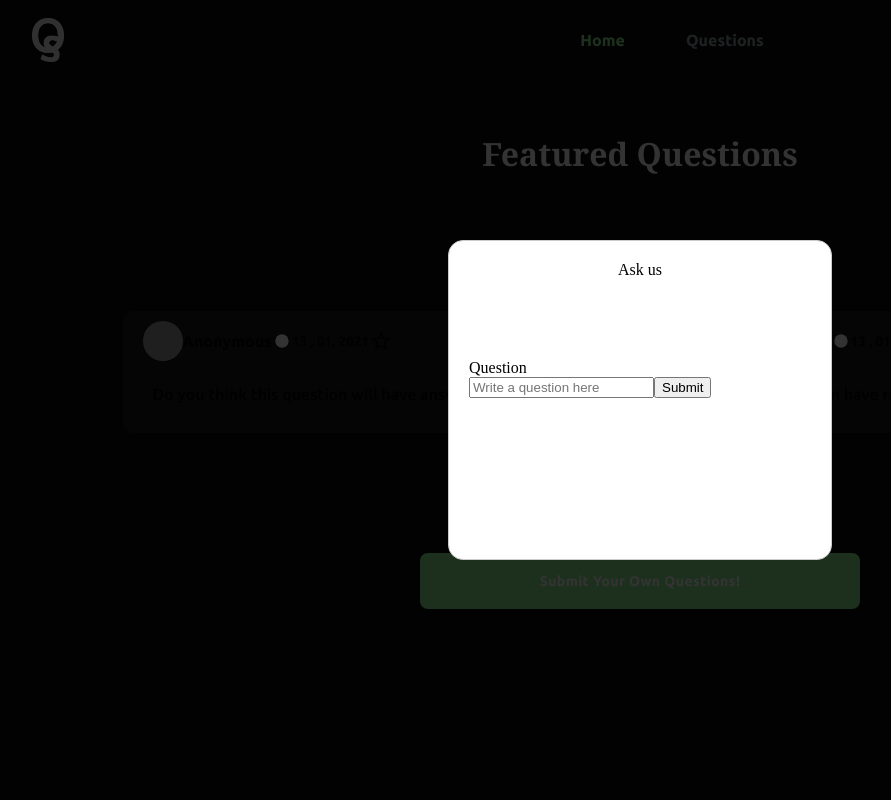
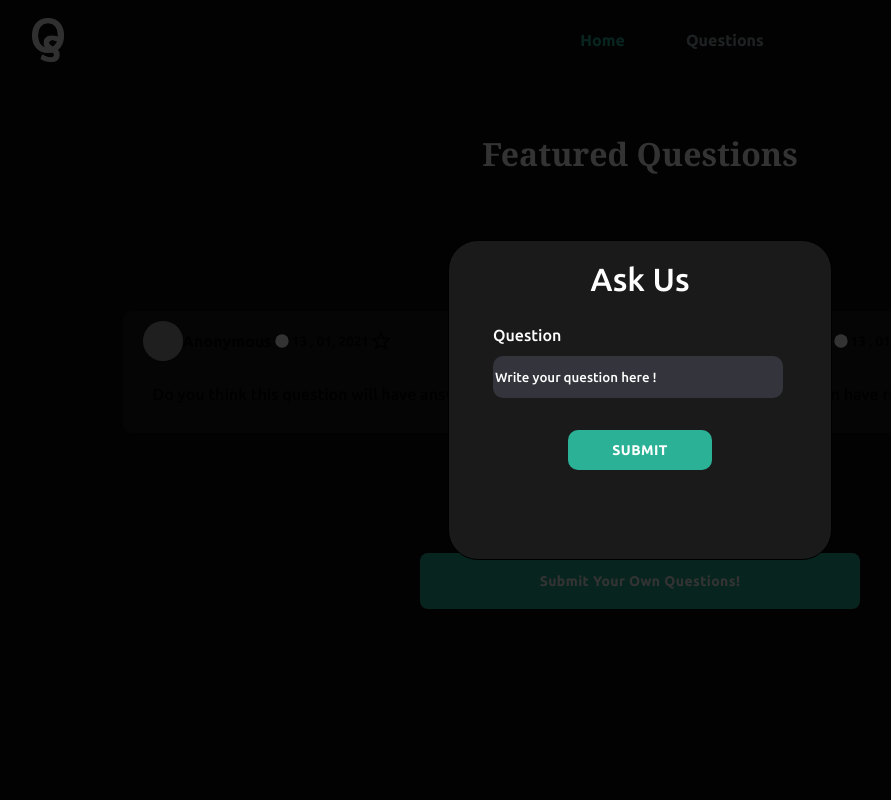
Before and after one commit to GabrielMarisescu/Kyus, a React (Create React App) app: page / in a window 1280 px wide. Both pictures are taken after a click on the button "Submit Your Own Questions!". Shown: the top 800 px of the page, without its empty margins (0-891 px from the left). Built offline with nearby package versions, Linux system fonts and the light colour scheme; grey boxes are pictures that could not be loaded.

Commit message:
working on modal

```diff
--- a/src/About.css
+++ b/src/About.css
@@ -23,19 +23,14 @@
   justify-content: center;
 }
 
-.About__Under {
-  margin-top: 7vh;
-  display: flex;
-  justify-content: center;
-}
-
 .About__P1,
 .About__P2 {
   font-size: 2.5vh;
-  margin: 20px;
-  padding-left: 20px;
-  padding-right: 20px;
-  color: white;
+  margin: 40px;
+  padding-bottom: 3vh;
+  padding-left: 15vh;
+  padding-right: 10vh;
+  color: #ffffff;
 }
 
 .About__P1 {
--- a/src/About.js
+++ b/src/About.js
@@ -6,11 +6,8 @@ function About() {
         <div className="About">
             <div className="About__Text">About Qs</div>
             <div className="About__Main">
-                <p className="About__P1">Qs is a platform for asking any type of question and polls.Words words words and more words</p>
-                <p className="About__P2">This paragraph contains amazing knowlege, please read with caution, also have a great day</p>
-            </div>
-            <div className="About__Under">
-               Made with MongoDB, Express, React, Node.
+                <p className="About__P1">Lorem ipsum dolor sit amet, consectetur adipiscing elit. Curabitur nisi nulla, consequat a ultrices ac, convallis ut metus. Donec consectetur eros id suscipit pharetra. Aliquam elementum, orci sed egestas posuere, justo mi hendrerit massa, nec maximus mi nibh id ligula.</p>
+                <p className="About__P2">Lorem ipsum dolor sit amet, consectetur adipiscing elit. Curabitur nisi nulla, consequat a ultrices ac, convallis ut metus. Donec consectetur eros id suscipit pharetra. Aliquam elementum, orci sed egestas posuere, justo mi hendrerit massa, nec maximus mi nibh id ligula.</p>
             </div>
 
         </div>
--- a/src/FeaturedQuestions.css
+++ b/src/FeaturedQuestions.css
@@ -72,7 +72,7 @@
   display: flex;
   margin: auto;
   margin-top: 15vh !important ;
-  background-color: lightgreen;
+  background-color: #2bb296;
   width: 55vh;
   height: 7vh;
   border-radius: 8px;
--- a/src/FeaturedQuestions.js
+++ b/src/FeaturedQuestions.js
@@ -76,11 +76,11 @@ function FeaturedQuestions() {
       left: '35%',
       right: '35%',
       bottom: '30vh',
-      border: '1px solid #ccc',
-      background: '#fff',
+      border: '1px solid black',
+      background:  "#1A1A1B",
       overflow: 'auto',
       WebkitOverflowScrolling: 'touch',
-      borderRadius: '15px',
+      borderRadius: '30px',
       outline: 'none',
       padding: '20px',
       minWidth: "160px",
--- a/src/Header.css
+++ b/src/Header.css
@@ -25,7 +25,7 @@
 }
 
 .Header__Home {
-  color: lightgreen;
+  color: #2bb296;
   padding-right: 20%;
   font-family: UbuntuBold;
 }
--- a/src/ModalStyling.css
+++ b/src/ModalStyling.css
@@ -1,8 +1,59 @@
+@font-face {
+  font-family: "UbuntuBold";
+  src: url("./Fonts/Ubuntu-Bold.ttf");
+}
+@font-face {
+  font-family: "UbuntuMedium";
+  src: url("./Fonts/Ubuntu-Medium.ttf");
+}
+
 .Modal__Header {
+  font-family: UbuntuMedium;
   display: flex;
   justify-content: center;
-  margin-bottom: 10vh;
+  margin-bottom: 3.5vh;
+  color: White;
+  font-size: 4vh;
 }
 
 .Modal__Question {
+  font-family: UbuntuMedium;
+  margin-left: 3vh;
+  color: white;
 }
+.Modal__Question > p {
+  margin-bottom: 1.5vh;
+}
+.input {
+  font-family: UbuntuMedium;
+  color: white;
+  width: 90%;
+  height: 5vh;
+  border-radius: 10px;
+  position: relative;
+  background-color: #33343c;
+  transition: 0.3s all;
+  border: none;
+  outline: none;
+}
+
+.input::placeholder {
+  color: white;
+}
+
+.Modal__Submit {
+  margin-top: 4vh;
+  display: flex;
+  justify-content: center;
+}
+
+.Modal__Submit > button {
+  width: 18vh;
+  height: 5vh;
+  background-color: #2bb296;
+  color: white;
+  font-family: UbuntuMedium;
+  border-radius: 10px;
+  border: none;
+  outline: none;
+}
--- a/src/ModalStyling.js
+++ b/src/ModalStyling.js
@@ -1,5 +1,6 @@
 import React, {useState} from 'react'
 import "./ModalStyling.css"
+import Button from "@material-ui/core/Button"
 
 function ModalStyling() {
     const [input, setinput] =useState("")
@@ -10,14 +11,19 @@ function ModalStyling() {
     return (
         <div className="Modal">
             <div className="Modal__Header">
-            Ask us
+            Ask Us
             </div>
             <div className="Modal__Question">
-                Question
+               <p>Question</p>
+                <input type="text" placeholder ="Write your question here !"  value = {input} onChange= { e => setinput(e.target.value)} className="input" />
+            </div>
+            <div className="Modal__Submit">
 
+            <Button   fullWidth="true"  onClick= {SendMessage}  disableElevation   >
+               SUBMIT
+            </Button>
             </div>
-            <input type="text" placeholder ="Write a question here"  value = {input} onChange= { e => setinput(e.target.value)} />
-            <button   onClick= {SendMessage} type ="submit">Submit </button>
+
 
 
 
```
Also changed, not shown: 1 other file (tests, documents, lock files or other folders).
